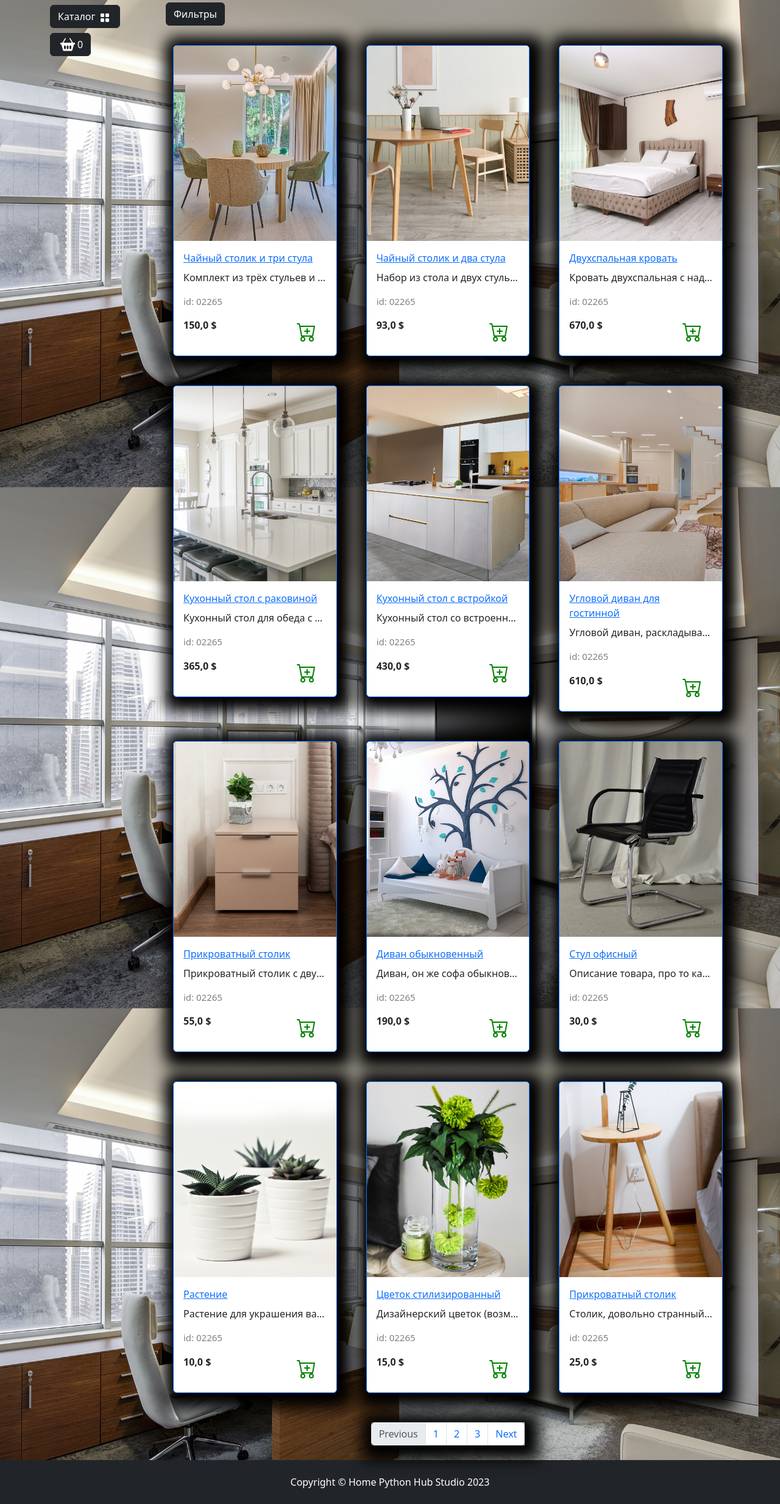
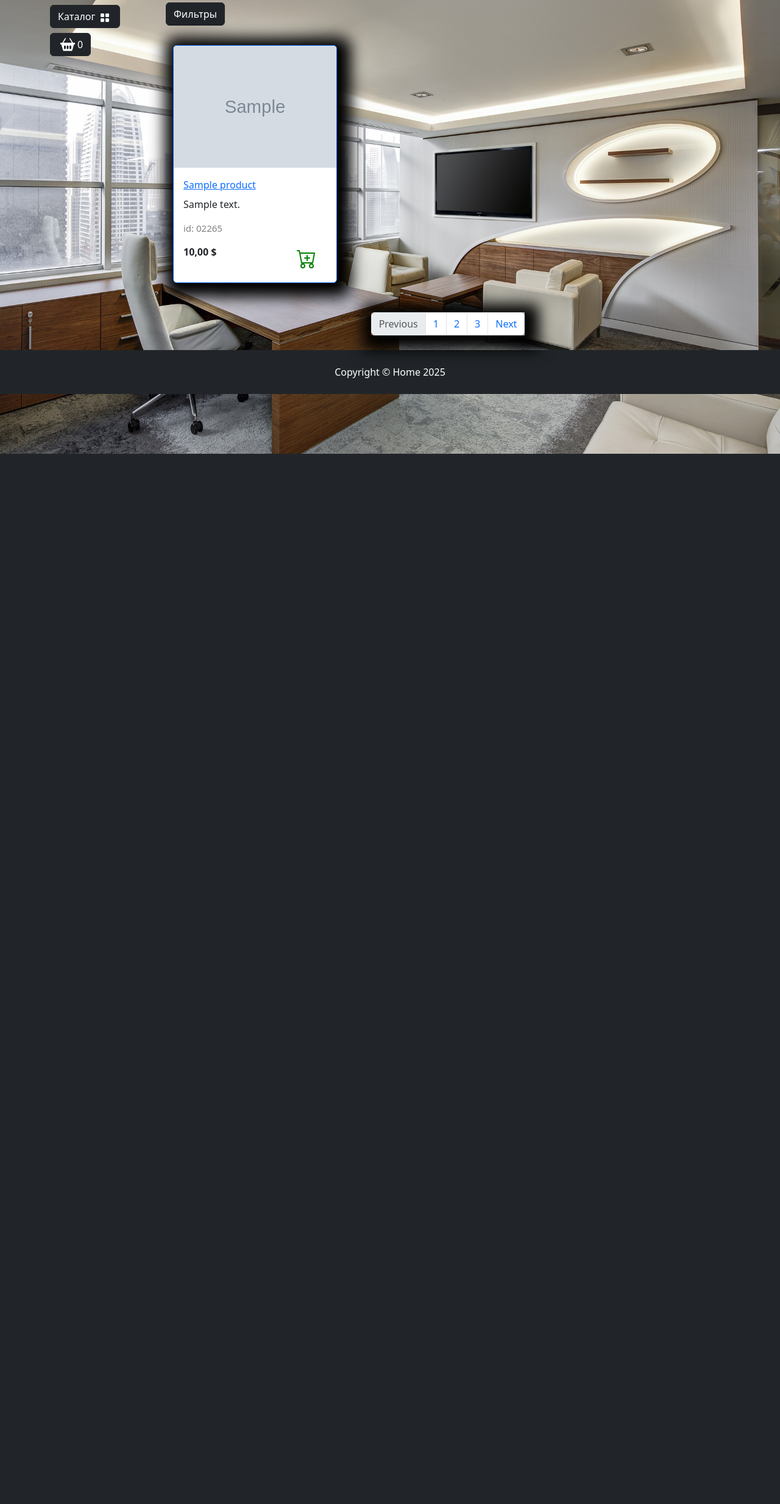
Before and after one commit to MykA012/furniture_shop_Home_, a Django app: page /catalog/ in a window 1280 px wide. Shown: the part 56-2522 px from the top of the page at 61% size. After the commit the page ends 800 px from the top, so only its background shows below. Run offline with Django 5.2, Linux system fonts and the light colour scheme; tables that the repository leaves empty hold one stand-in row (values such as "Sample post"); grey boxes marked "Sample" are stand-in pictures; some libraries are stand-ins or nearby versions.

Commit message:
Сделаны картинки товаров

```diff
--- a/app/urls.py
+++ b/app/urls.py
@@ -3,6 +3,8 @@
 
 from app.settings import DEBUG
 
+from django.conf import settings
+from django.conf.urls.static import static
 
 urlpatterns = [
     path('admin/', admin.site.urls),
@@ -14,3 +16,4 @@
     urlpatterns += [
         path('__debug__/', include('debug_toolbar.urls')),
     ]
+    urlpatterns += static(settings.MEDIA_URL, document_root=settings.MEDIA_ROOT)
--- a/goods/templates/goods/catalog.html
+++ b/goods/templates/goods/catalog.html
@@ -46,7 +46,11 @@
         <!-- Карта товара -->
         <div class="col-lg-4 col-md-6 p-4">
             <div class="card border-primary rounded custom-shadow">
-                <img src="{% static product.image %}" class="card-img-top" alt="...">
+                {% if product.image %}
+                    <img src="{{ product.image.url }}" class="card-img-top" alt="{{ product.name }}">
+                {% else %}
+                    <img src="{% static "deps/images/Not found image.png" %}" class="card-img-top" alt="...">
+                {% endif %}
                 <div class="card-body">
                     <a href="../goods/product.html">
                         <p class="card-title">{{ product.name }}</p>
@@ -98,7 +102,7 @@
 {% block footer %}
 <footer class="py-4 bg-dark">
     <div class="container">
-        <p class="m-0 text-center text-white">Copyright &copy; Home Python Hub Studio 2023</p>
+        <p class="m-0 text-center text-white">Copyright &copy; Home 2025</p>
     </div>
 </footer>
 {% endblock footer %}
--- a/goods/views.py
+++ b/goods/views.py
@@ -1,83 +1,15 @@
 from django.shortcuts import render
+
+from goods.models import Products
 
 
 def catalog(request):
+
+    goods = Products.objects.all()
+
     context = {
         "title": "Home - Каталог",
-        "goods": [
-            {
-                "image": "deps/images/goods/set of tea table and three chairs.jpg",
-                "name": "Чайный столик и три стула",
-                "description": "Комплект из трёх стульев и дизайнерский столик для гостинной комнаты.",
-                "price": 150.00,
-            },
-            {
-                "image": "deps/images/goods/set of tea table and two chairs.jpg",
-                "name": "Чайный столик и два стула",
-                "description": "Набор из стола и двух стульев в минималистическом стиле.",
-                "price": 93.00,
-            },
-            {
-                "image": "deps/images/goods/double bed.jpg",
-                "name": "Двухспальная кровать",
-                "description": "Кровать двухспальная с надголовником и вообще очень ортопедичная.",
-                "price": 670.00,
-            },
-            {
-                "image": "deps/images/goods/kitchen table.jpg",
-                "name": "Кухонный стол с раковиной",
-                "description": "Кухонный стол для обеда с встроенной раковиной и стульями.",
-                "price": 365.00,
-            },
-            {
-                "image": "deps/images/goods/kitchen table 2.jpg",
-                "name": "Кухонный стол с встройкой",
-                "description": "Кухонный стол со встроенной плитой и раковиной. Много полок и вообще красивый.",
-                "price": 430.00,
-            },
-            {
-                "image": "deps/images/goods/corner sofa.jpg",
-                "name": "Угловой диван для гостинной",
-                "description": "Угловой диван, раскладывается в двухспальную кровать, для гостинной и приема гостей самое то!",
-                "price": 610.00,
-            },
-            {
-                "image": "deps/images/goods/bedside table.jpg",
-                "name": "Прикроватный столик",
-                "description": "Прикроватный столик с двумя выдвижными ящиками (цветок не входит в комплект).",
-                "price": 55.00,
-            },
-            {
-                "image": "deps/images/goods/sofa.jpg",
-                "name": "Диван обыкновенный",
-                "description": "Диван, он же софа обыкновенная, ничего примечательного для описания.",
-                "price": 190.00,
-            },
-            {
-                "image": "deps/images/goods/office chair.jpg",
-                "name": "Стул офисный",
-                "description": "Описание товара, про то какой он классный, но это стул, что тут сказать...",
-                "price": 30.00,
-            },
-            {
-                "image": "deps/images/goods/plants.jpg",
-                "name": "Растение",
-                "description": "Растение для украшения вашего интерьера подарит свежесть и безмятежность обстановке.",
-                "price": 10.00,
-            },
-            {
-                "image": "deps/images/goods/flower.jpg",
-                "name": "Цветок стилизированный",
-                "description": "Дизайнерский цветок (возможно искусственный) для украшения интерьера.",
-                "price": 15.00,
-            },
-            {
-                "image": "deps/images/goods/strange table.jpg",
-                "name": "Прикроватный столик",
-                "description": "Столик, довольно странный на вид, но подходит для размещения рядом с кроватью.",
-                "price": 25.00,
-            },
-        ],
+        "goods": goods
     }
     return render(request, "goods/catalog.html", context)
 
```
Also changed, not shown: app/settings.py (+4 -3 lines).
